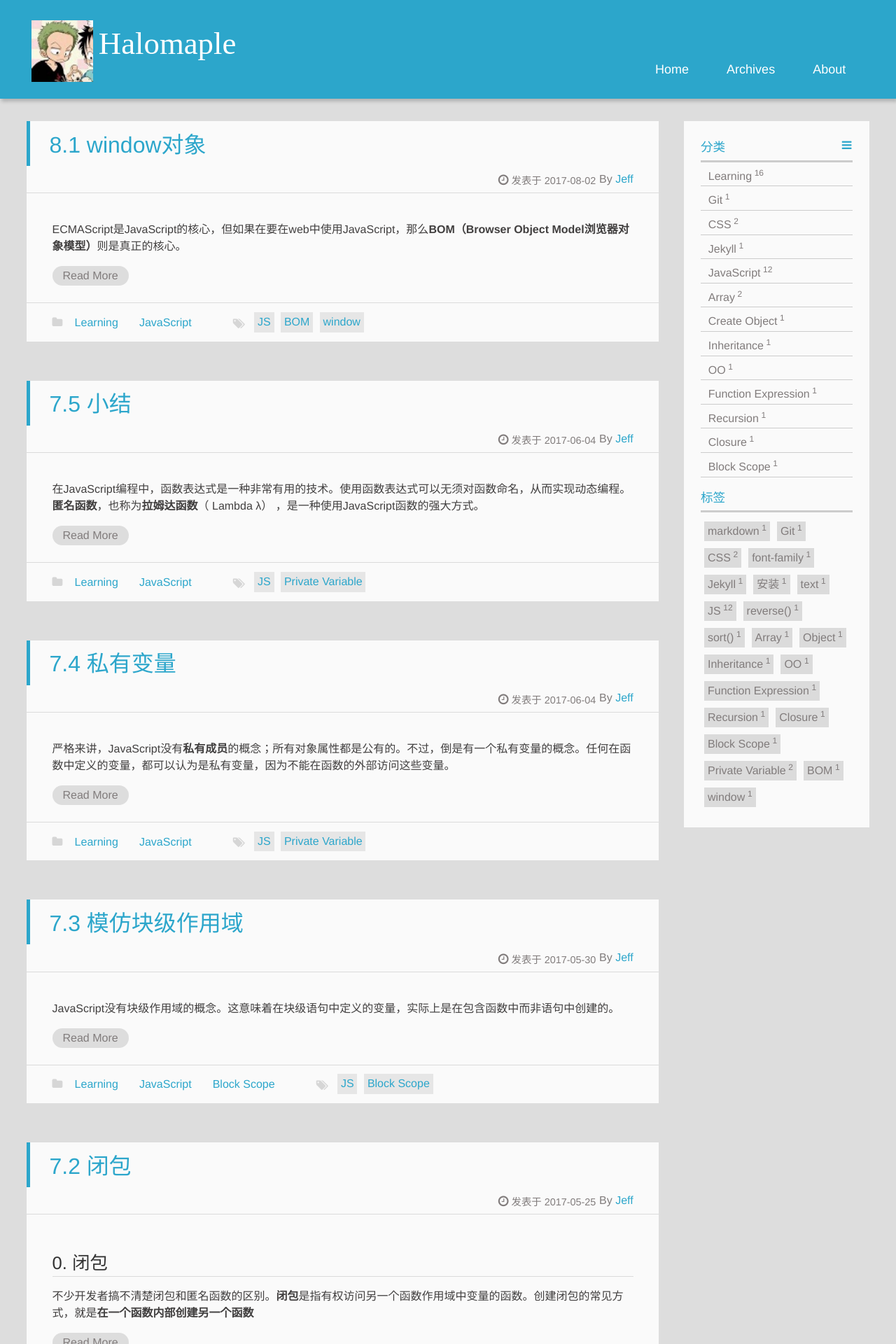
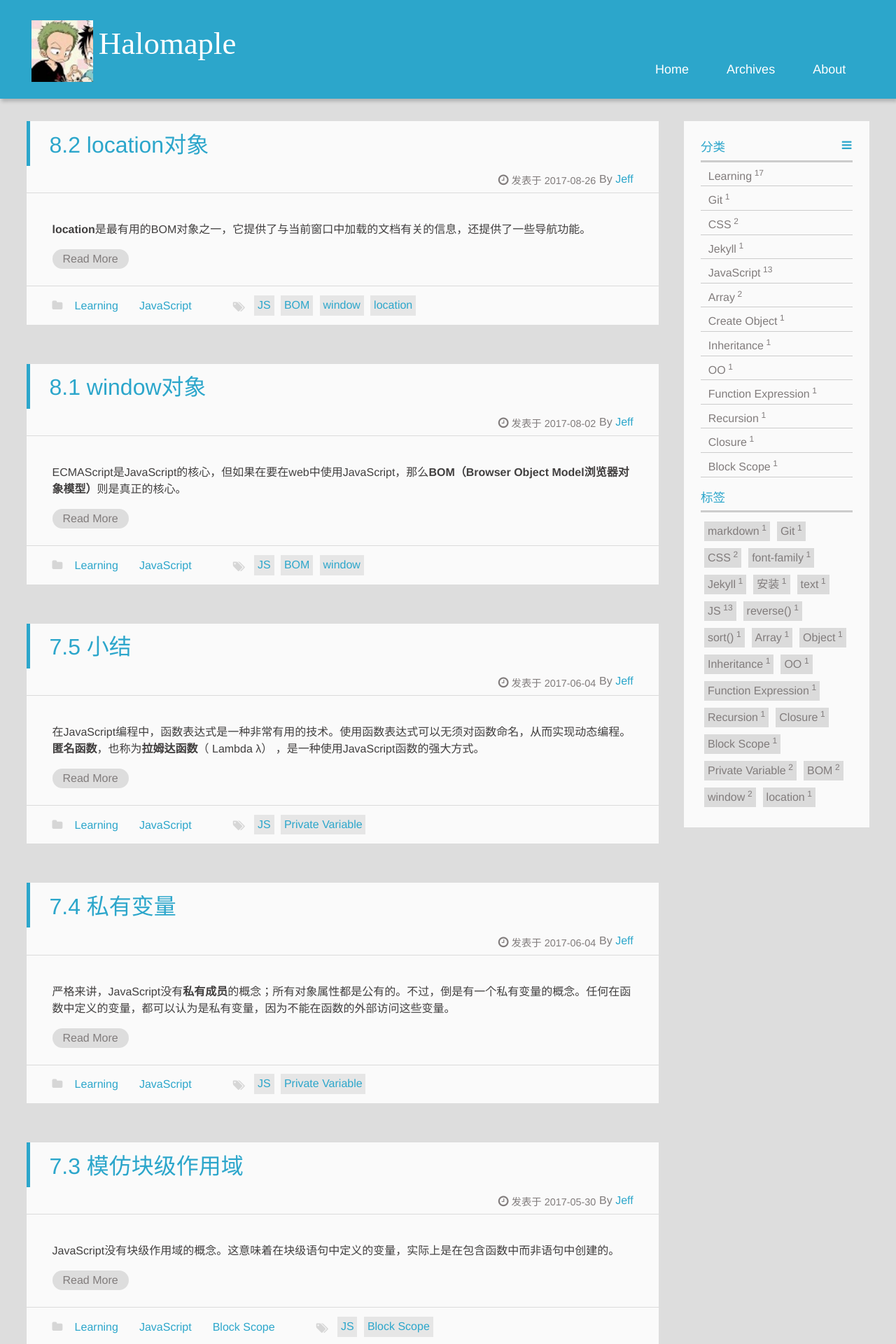
Before and after one commit to Halomaple/blog, a Jekyll site: the page built from index.html, in a window 1280 px wide. Shown: the top 1920 px of the page at 70% size. Built offline with Jekyll 4.4.1, drawn with Linux system fonts in a browser that asks for light colours; the list of posts is cut into pages by our own code; comment, search, counter and statistics services are not loaded; some of the changed lines change nothing that is shown.

Commit message:
Section 8.2

````diff
--- /dev/null
+++ b/_posts/2017-08-26-8.2-LocationObject.markdown
@@ -0,0 +1,136 @@
+---
+layout: post
+title: "8.2 location对象"
+date: 2017-08-26 16:00:00  +0800
+category: [Learning, JavaScript]
+tag: [JS, BOM, window, location]
+---
+
+**location**是最有用的BOM对象之一，它提供了与当前窗口中加载的文档有关的信息，还提供了一些导航功能。
+
+location是一个特别的对象，它既是window对象的一个属性，又是document对象的一个属性；换句话说，window.location和document.location引用的是同一个对象。location对象的用处不只表现在它保存着当前文档的信息，还表现在它将URL解析为独立的片段，让开发人员可以通过 不同的属性访问这些片段。
+
+![location对象的属性](https://ws1.sinaimg.cn/large/006tNc79gy1fix7a6zphlj31060f6dh7.jpg)
+
+## 1. 查询字符串参数
+
+虽然上面的属性可以访问到location对象的大多数信息，但其中访问URL包含的查询字符串的属性并不方便。尽管**location.search**返回从问号到URL末尾的所有内容，但却没办法逐个访问其中的每个查询字符串参数。为此，可以创建下面这样一个函数，用以解析查询字符串，然后返回包含所有参数的一个对象：
+
+```
+function getQueryStringArgs(){
+	//取得查询字符串并去掉开头的问号
+	var qs = (location.search.length > 0 ? location.search.substring(1) : ''),
+	//保存数据的对象
+	args = {};
+
+	//取得每一项
+	items = qs.length ? qs.split('&') : [];
+	item = null,
+	name = null,
+	value = null,
+
+	//在for循环中使用
+	i = 0,
+	len = items.length;
+
+	//逐个将每一项添加到args对象中
+	for(i = 0; i < len; i++) {
+		item = items[i].split('=');
+		name = decodeURIComponent(item[0]);
+		value = decodeURIComponent(item[1]);
+
+		if(name.length) {
+			args[name] = value;
+		}
+	}
+
+	return args;
+}
+
+//假设查询字符串是?q=javascript&num=10
+var args = getQueryStringArgs();
+
+console.info(args['q']); //'javascript'
+console.info(args['num']); //'10'
+```
+
+每个查询字符串都成了返回对象的属性。这样就极大方便了对每个参数的访问。
+
+## 2. 位置操作
+
+使用location对象可以通过很多方式来改变浏览器的位置。首先，也是最常用的方法，就是使用**assign()**方法并为其传递一个URL，如下所示：
+
+```
+//##skipEval
+location.assign('http://halomaple.com/8.2-LocationObject')
+```
+
+这样，就可以立即打开URL并在浏览器的历史记录中生成一条记录。如果是将location.href或者window.location设置为一个URL，也会以该值调用assign()方法。下列代码效果一样：
+
+```
+//##skipEval
+window.location = 'http://halomaple.com/8.2-LocationObject';
+location.href = 'http://halomaple.com/8.2-LocationObject';
+```
+
+这些方法中最常用的是设置location.href属性的值。
+
+另外，修改location对象的其他属性也可以改变当前加载的页面。下面的例子展示通过将hash、search、hostname、pathname和port属性设置为新值来改变URL。
+
+```
+//##skipEval
+//假设初始URL为http://www.wrox.com/WileyCDA
+
+//将URL修改为http://www.wrox.com/WileyCDA/#section1
+location.hash = '#section1';
+
+//将URL修改为http://www.wrox.com/WileyCDA/?q=javascript
+location.search = '?q=javascript';
+
+//将URL修改为http://www.yahoo.com/WileyCDA/
+location.hostname = 'www.yahoo.com';
+
+//将URL修改为http://www.yahoo.com/mydir/
+location.pathname = 'mydir';
+
+//将URL修改为http://www.yahoo.com:8080/mydir/
+location.port = 8080;
+```
+
+每次修改location属性（hash除外），页面都会以新URL重新加载。
+
+在IE8、Firefox1、Safari2+、Opera9+和Chrome中，修改hash的值会在在浏览器的历史记录中生成一条新记录。在IE早期版本中，hash属性不会在用户单击“后退”和“前进”按钮时被更新，而只会在用户单击包含hash的URL时才会被更新。
+
+当通过上述任何一种方式修改URL后，浏览器的历史记录中就会生成一条新记录，因此用户通过单击“后退”按钮都会导航到前一个页面。要禁用这种行为，可以使用**replace()**方法。这个方法只接受一个参数：要导航到的URL；结果虽然会导致浏览器位置改变，但不会在历史记录中生成新记录。在调用replace()方法之后，用户不能回到前一个页面：
+
+```
+//##skipEval
+<!DOCTYPE html>
+<html>
+<head>
+	<title>You won't be able to get back here</title>
+</head>
+<body>
+	<p>Enjoy this page for a second, because you won't be able to coming back here.</p>
+	<script type="text/javascript">
+		setTimeout(function () {
+			location.replace('http://www.wrox.com/');
+		} ,1000);
+	</script>
+</body>
+</html>
+```
+
+与位置有关的最后一个方法是**reload()**，作用是重新加载当前显示的页面。如果调用reload()时不传递任何参数，页面就会以最有效的方式重新加载。也就是说，如果页面自上次请求以来没有改变过，页面就会从浏览器缓存中重新加载。如果要强制从服务器重新加载，需要加参数：true
+
+```
+//##skipEval
+
+location.reload();	//重新加载（有可能从缓存中加载）
+location.reload(true);	//重新加载（从服务器重新加载）
+```
+
+位于reload()调用之后的代码可能会也可能不会执行，取决于网络延迟或系统资源等因素。因此，最好将reload()放在代码的最后一行。
+
+
+>【本文内容摘自：《JavaScript高级程序设计》（第3版）Nicholas C.Zakas 著   李松峰 曹力 译】
--- a/assets/css/style.css
+++ b/assets/css/style.css
@@ -2928,7 +2928,7 @@ article .article-content img.emoji {
 
 /* Operator */
 .highlight .p {
-	color: #f8f8f2
+	color: #666;
 }
 
 /* Punctuation */
````
